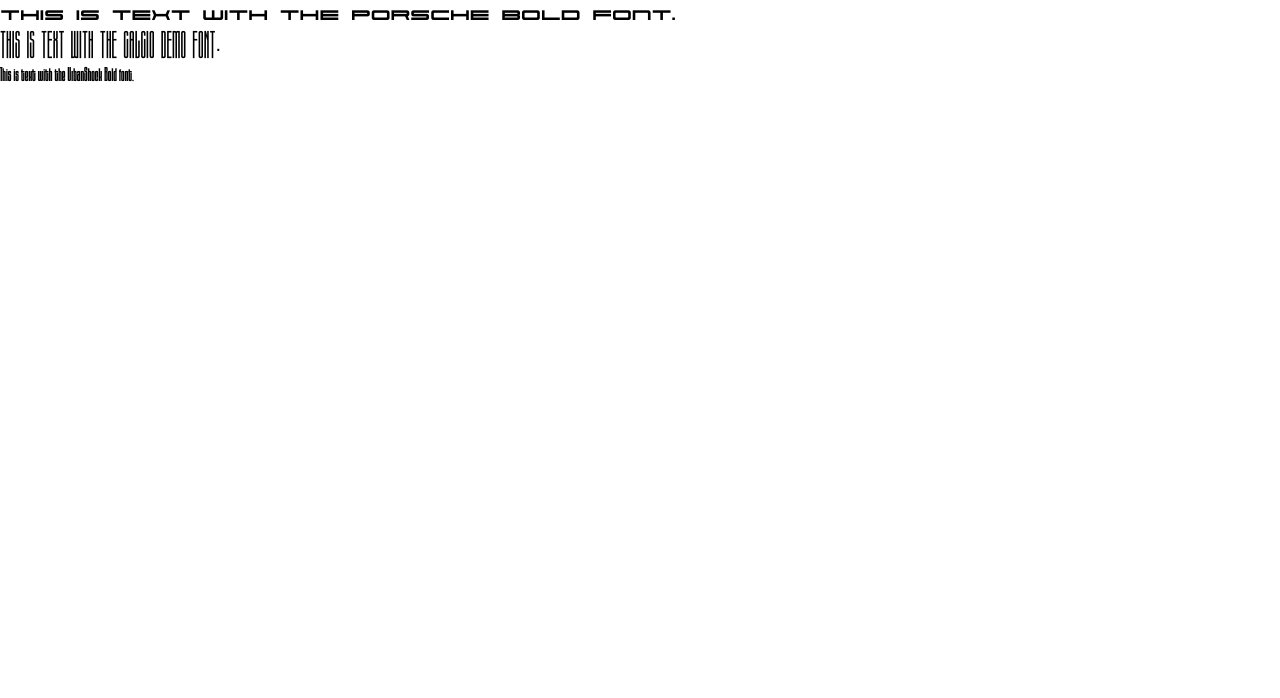
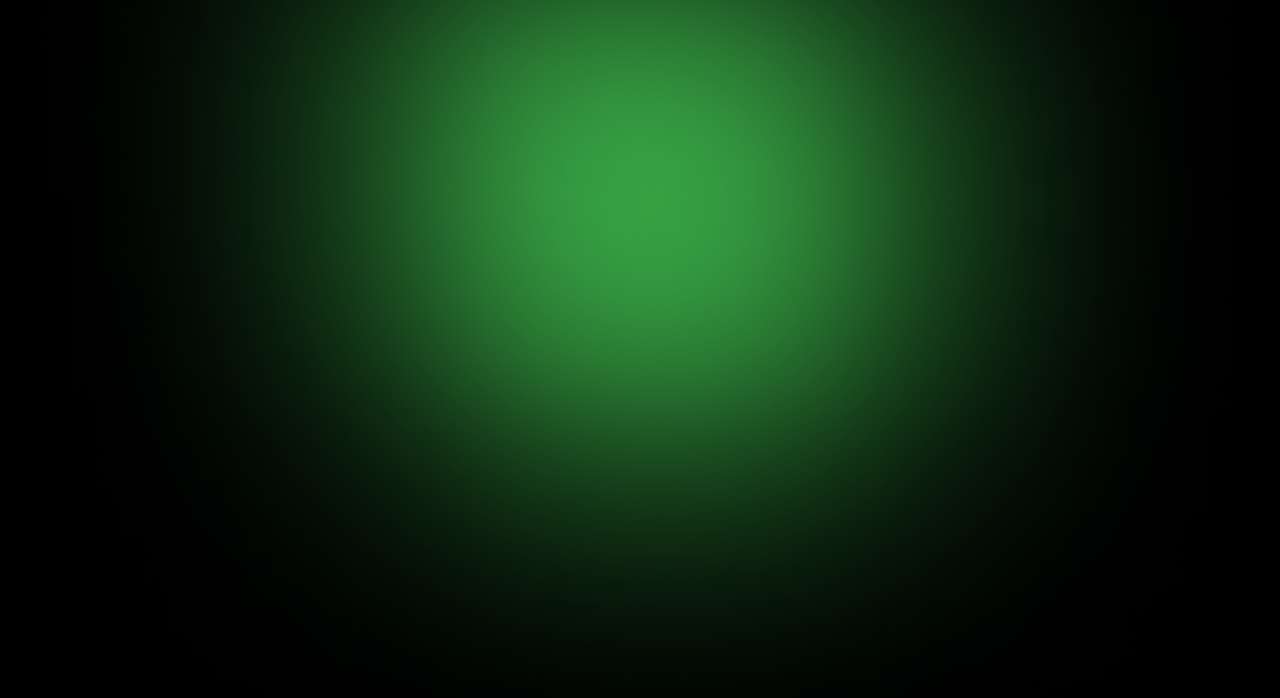
Before and after one commit to DHANIYEL/portfolio, a Next.js app: page / in a window 1280 px wide. Shown: the top 698 px of the page. Built offline with nearby package versions, Linux system fonts and the light colour scheme.

Commit message:
img push

```diff
--- /dev/null
+++ b/app/backgroundLayout.tsx
@@ -0,0 +1,21 @@
+import React from "react";
+import Image from "next/image"; // Import Next.js Image component
+
+const BackgroundLayout = ({ children }) => {
+  return (
+    <div className="relative w-screen h-screen bg-black flex justify-center items-start overflow-hidden">
+      {/* Positioned image half off the screen */}
+      <div className="absolute -top-1/2 left-1/2 w-full transform -translate-x-1/2">
+        <Image
+          src="/assets/Vector-2.png" // Adjusted the path
+          alt="mesh img 1"
+          width={1500} // Adjusted width for visibility
+          height={3000} // Increased height so half is above the screen
+        />
+      </div>
+      <div className="relative z-10">{children}</div>
+    </div>
+  );
+};
+
+export default BackgroundLayout;
--- a/app/home/HomePage.tsx
+++ b/app/home/HomePage.tsx
@@ -3,13 +3,7 @@ import React from "react";
 const HomePage = () => {
   return (
     <div>
-      <div className="example-container">
-        <p className="porsche">This is text with the Porsche Bold font.</p>
-        <p className="calcio">This is text with the Calcio Demo font.</p>
-        <p className="urbanshock">
-          This is text with the UrbanShock Bold font.
-        </p>
-      </div>
+      <div className=""></div>
     </div>
   );
 };
--- a/app/layout.tsx
+++ b/app/layout.tsx
@@ -1,6 +1,7 @@
 import type { Metadata } from "next";
 import localFont from "next/font/local";
 import "./globals.css";
+import BackgroundLayout from "./backgroundLayout"; // Import your BackgroundLayout component
 
 const porscheBold = localFont({
   src: "./fonts/911porschav3bold.ttf",
@@ -35,7 +36,7 @@ export default function RootLayout({
       <body
         className={`${porscheBold.variable} ${calcioDemo.variable} ${urbanShockBold.variable} antialiased`}
       >
-        {children}
+        <BackgroundLayout>{children}</BackgroundLayout>
       </body>
     </html>
   );
```
Also changed, not shown: public/assets/Vector-1.png (added), public/assets/Vector-2.png (added).
